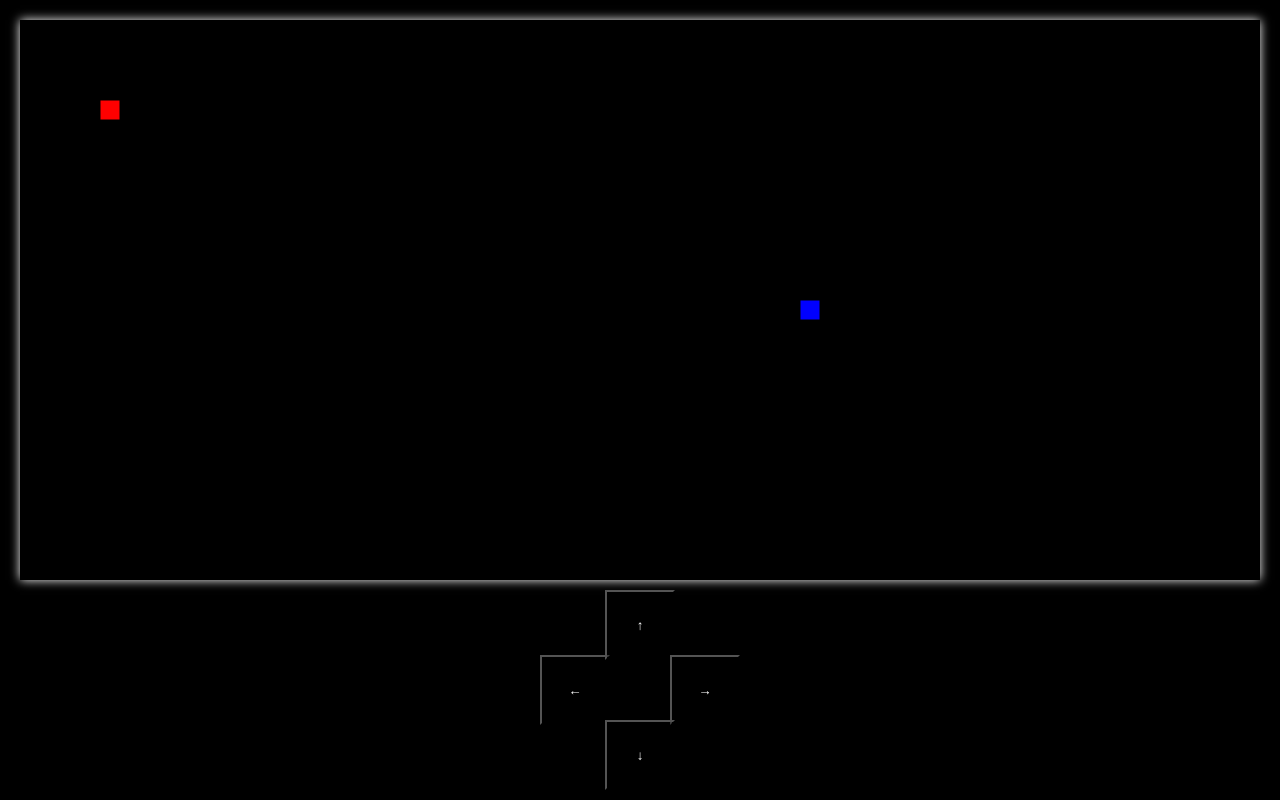
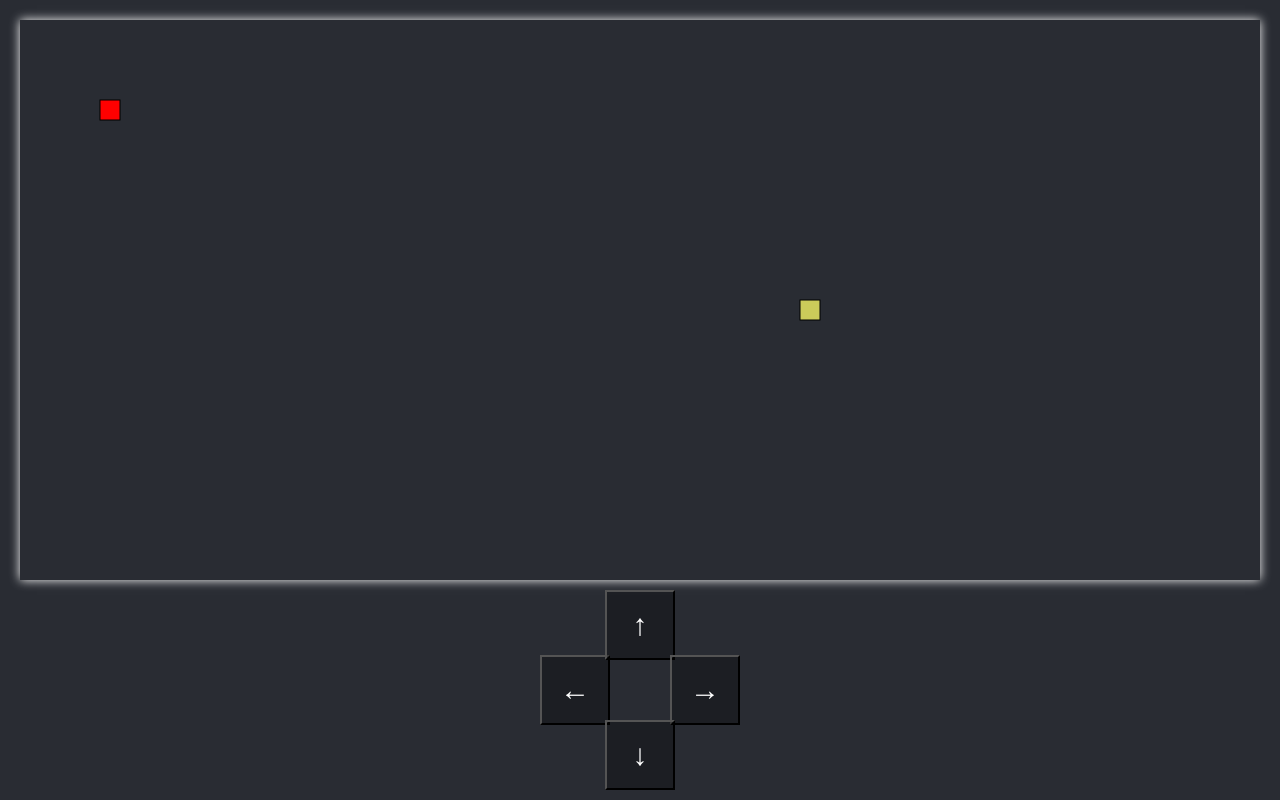
Before and after one commit to backgron/mytime, a plain HTML site: page eatSnake/index.html in a window 1280 px wide. Drawn offline with Linux system fonts and the light colour scheme.

Commit message:
修改颜色

```diff
--- a/eatSnake/css/index.scss
+++ b/eatSnake/css/index.scss
@@ -6,7 +6,7 @@ body {
   padding: 0;
   overflow: hidden;
   position: fixed;
-  background-color: #000;
+  background-color: #292c33;
 }
 
 #op {
@@ -25,7 +25,8 @@ button {
   height: 70px;
   position: absolute;
   color: #fff;
-  font-weight: 700;
+  font-size: 30px;
+  font-weight: 900;
 }
 
 #left {
--- a/eatSnake/js/index.js
+++ b/eatSnake/js/index.js
@@ -41,7 +41,7 @@ class Snake {
     this.head = new Rect(x, y, block, 'red')
   }
   addBody() {
-    this.head.color = 'green'
+    this.head.color = '#12b7f5'
     this.body.unshift(this.head)
   }
   removeBody() {
@@ -84,7 +84,7 @@ class Food {
   createFood() {
     let x = Util.getRadom(canvas.width - 40) * block
     let y = Util.getRadom(canvas.height - 40) * block
-    this.food = new Rect(x, y, block, 'blue')
+    this.food = new Rect(x, y, block, '#cbcb5a')
   }
   fDraw() {
     this.food.rDraw()
```
Also changed, not shown: eatSnake/css/index.css, eatSnake/css/index.min.css.
